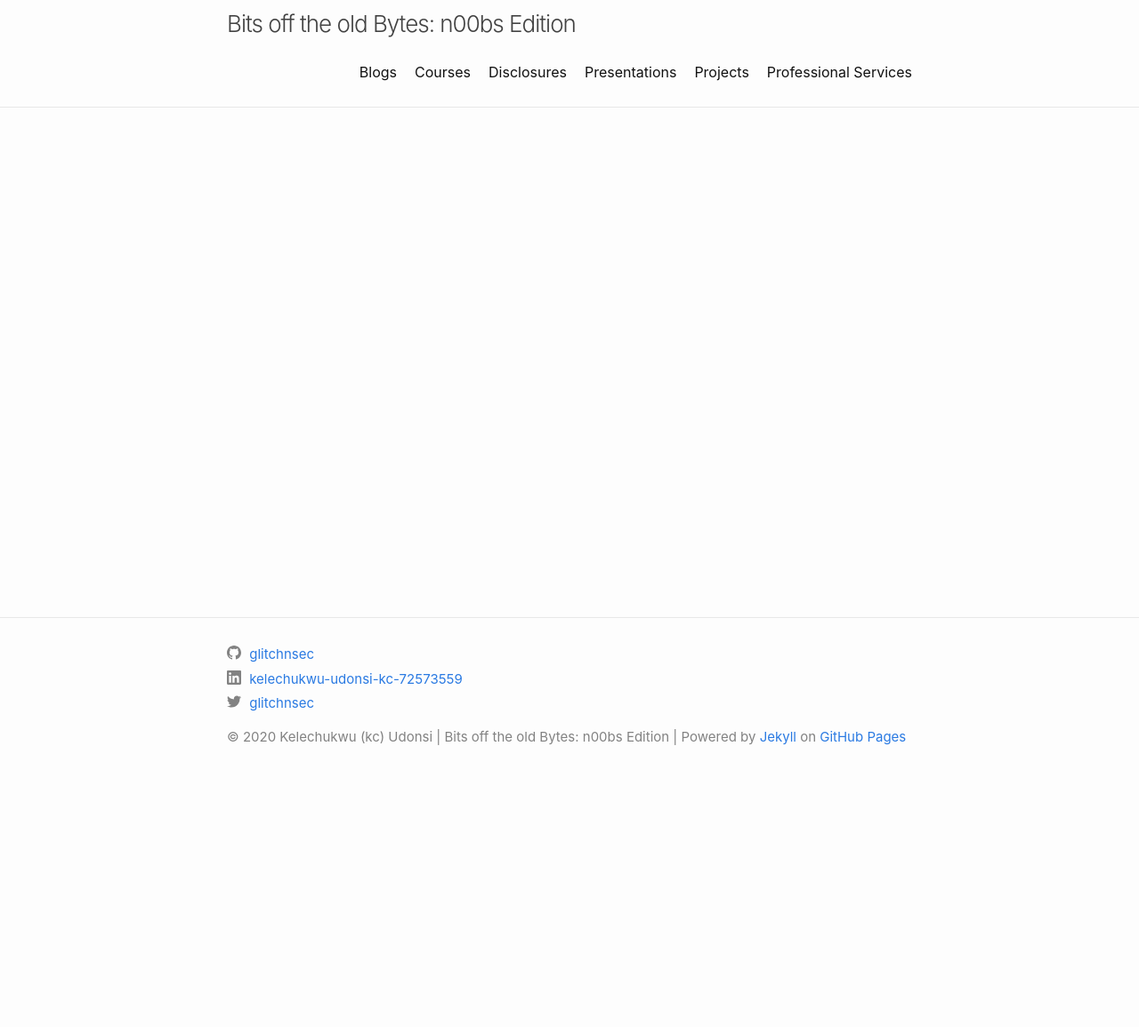
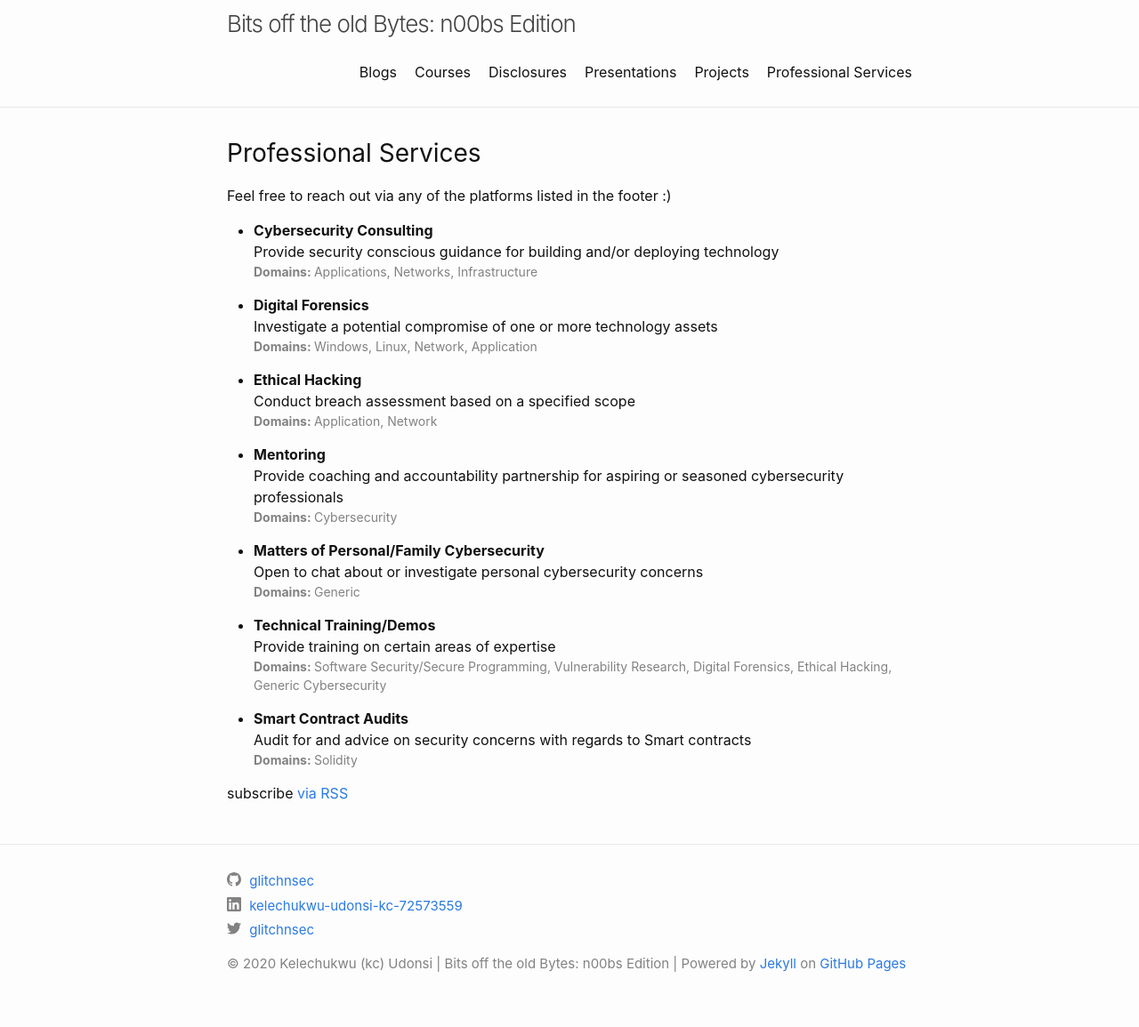
Before and after one commit to glitchnsec/glitchnsec.github.io, a Jekyll site: the page built from services.md, in a window 1280 px wide. Shown: the whole page at 89% size. Built offline with Jekyll 4.4.1, drawn with Linux system fonts in a browser that asks for light colours; before the commit the page ends 900 px from its top, so only the background shows below that.

Commit message:
Add service descriptions

```diff
--- a/_config.yml
+++ b/_config.yml
@@ -39,6 +39,8 @@ collections:
     output: true
   courses:
     output: true
+  services:
+    output: true
 
 # Build settings
 # using regular theme
--- a/_layouts/services.html
+++ b/_layouts/services.html
@@ -3,10 +3,28 @@ layout: default
 ---
 
 <div class="services">
-
+  <h2 class="post-list-heading">{{ page.list_title | default: "Posts" }}</h2>
 
   {{ content }}
 
+  <ul class="">
+  {%- for service in page.services -%}
+
+    {%- for data in service -%}
+      <li>
+        <b>{{ data[1].name | escape }}</b>
+        <p style="margin-bottom:0;">{{ data[1].description | escape }}
+          <br/>
+        <p style="color:#828282;font-size:14px"><b>Domains: </b>{{ data[1].domains | join: ", " }}</p>
+      </li>
+
+
+    {%- endfor -%}
+
+  {%- endfor -%}
+</ul>
+
+  <!--
   {%- if site.services.size > 0 -%}
     <h2 class="post-list-heading">{{ page.title | default: "Posts" }}</h2>
     <ul class="post-list">
@@ -24,8 +42,10 @@ layout: default
       {%- endfor -%}
     </ul>
 
-    <p class="rss-subscribe">subscribe <a href="{{ "/feed.xml" | relative_url }}">via RSS</a></p>
+
   {%- endif -%}
+-->
 
+<p class="rss-subscribe">subscribe <a href="{{ "/feed.xml" | relative_url }}">via RSS</a></p>
 
 </div>
--- a/services.md
+++ b/services.md
@@ -3,4 +3,61 @@ layout: services
 title: Professional Services
 permalink: /services/
 list_title: Professional Services
+services:
+  - cybersecurity-consulting:
+      name: Cybersecurity Consulting
+      description: >
+        Provide security conscious guidance for building and/or deploying technology
+      domains:
+        - Applications
+        - Networks
+        - Infrastructure
+  - digital-forensics:
+      name: Digital Forensics
+      description: >
+        Investigate a potential compromise of one or more technology assets
+      domains:
+        - Windows
+        - Linux
+        - Network
+        - Application
+  - ethical-hacking:
+      name: Ethical Hacking
+      description: >
+        Conduct breach assessment based on a specified scope
+      domains:
+        - Application
+        - Network
+  - mentoring:
+      name: Mentoring
+      description: >
+        Provide coaching and accountability partnership for aspiring or seasoned cybersecurity professionals
+      domains:
+        - Cybersecurity
+  - personal-security:
+      name: Matters of Personal/Family Cybersecurity
+      description: >
+        Open to chat about or investigate personal cybersecurity concerns
+      domains:
+        - Generic
+  - technical-training:
+      name: Technical Training/Demos
+      description: >
+        Provide training on certain areas of expertise
+      domains:
+        - Software Security/Secure Programming
+        - Vulnerability Research
+        - Digital Forensics
+        - Ethical Hacking
+        - Generic Cybersecurity
+
+  - smart-contract-audit:
+      name: Smart Contract Audits
+      description: >
+        Audit for and advice on security concerns with regards to Smart contracts
+      domains:
+        - Solidity
+
 ---
+
+Feel free to reach out via any of the platforms listed in the footer :)
```
Also changed, not shown: _services/smart-contract-audits.md (+0 -1 lines).
